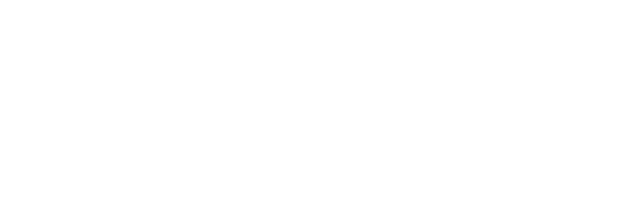
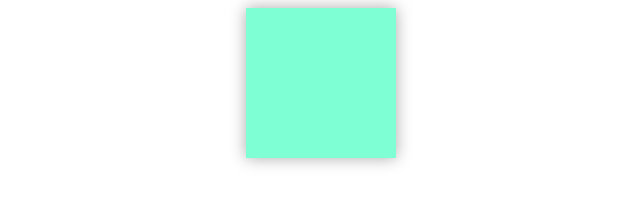
Before and after one commit to extratztty/Front-end, a plain HTML site: page css3/3d-test/index.html in a window 1280 px wide. Shown: the whole page, without its empty margins (319-959 px from the left). Drawn offline with Linux system fonts and the light colour scheme.

Commit message:
Front-end

```diff
--- a/css3/3d-test/index.html
+++ b/css3/3d-test/index.html
@@ -2,9 +2,29 @@
 <html lang="en">
 <head>
     <meta charset="UTF-8">
-    <title>Title</title>
+    <title>3d</title>
+    <style>
+        .wrap{
+            -webkit-perspective: 800;
+            -webkit-perspective-origin: 50% 50%;
+            -webkit-transform-style: -webkit-preserve-3d;
+        }
+        .box{
+            width: 150px;
+            height: 150px;
+            margin: 0 auto;
+            background-color: aquamarine;
+            box-shadow: 0 0 15px #aaa;
+            -webkit-transition: -webkit-transform 1s ease-out;
+        }
+        .box:hover{
+            -webkit-transform: rotateX(180deg);
+        }
+    </style>
 </head>
 <body>
-
+<div class="wrap">
+    <div class="box"></div>
+</div>
 </body>
 </html>
```
